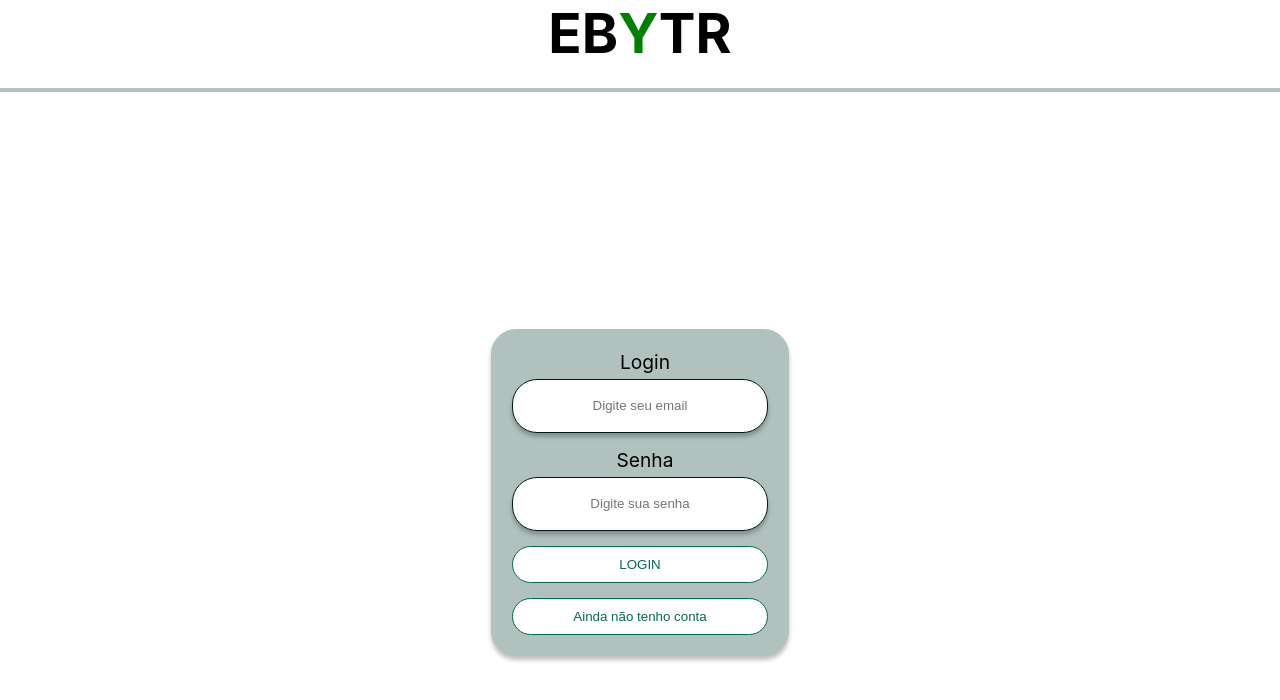
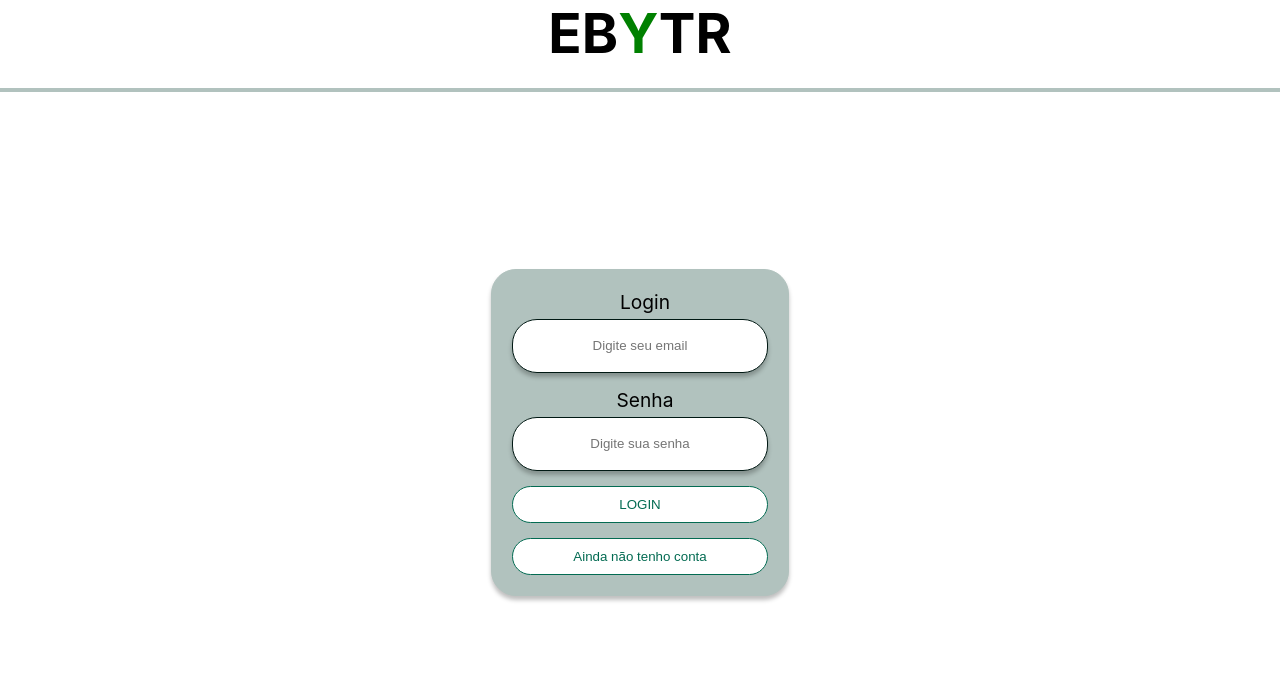
Before and after one commit to frediwilkens/Ebytr-Tasks-Manager, a React (Create React App) app in the folder app/frontend/: page /login in a window 1280 px wide. Shown: the top 700 px of the page. Built offline with nearby package versions, Linux system fonts and the light colour scheme; no server answers.

Commit message:
style: change height  to not get out of the screen

```diff
--- a/app/frontend/src/pages/Login/styles.css
+++ b/app/frontend/src/pages/Login/styles.css
@@ -2,7 +2,7 @@
   align-items: center;
   display: flex;
   flex-direction: column;
-  height: 100vh;
+  height: 85vh;
   justify-content: center;
   width: 100%;
 }
```
